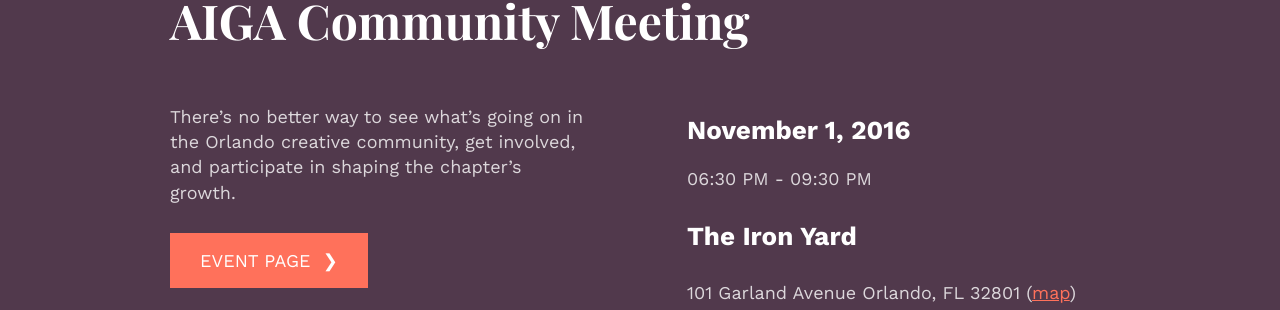
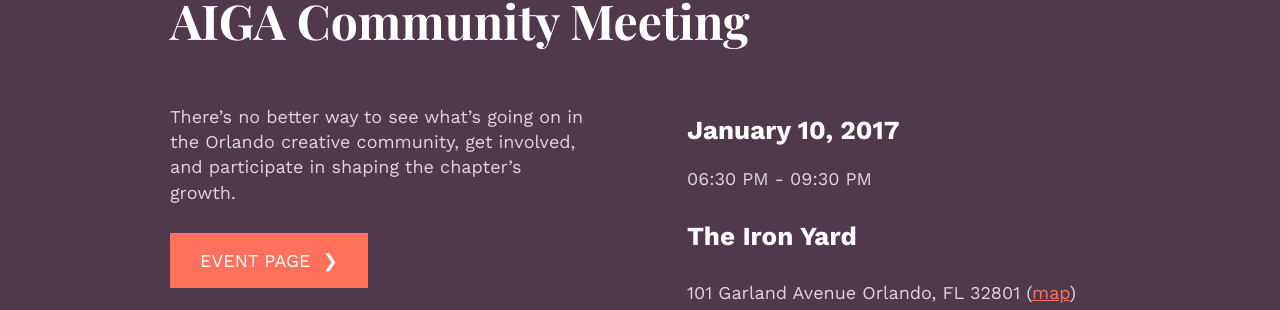
Before and after one commit to whosdustin/orlando-designers, a Jekyll site: the page built from _events/community-meeting.markdown, in a window 1280 px wide. Shown: the part 255-565 px from the top of the page. Built offline with Jekyll 4.4.1, drawn with Linux system fonts in a browser that asks for light colours; comment, search, counter and statistics services are not loaded.

Commit message:
Updated Community Meeting

```diff
--- a/_events/community-meeting.markdown
+++ b/_events/community-meeting.markdown
@@ -1,8 +1,8 @@
 ---
 title: AIGA Community Meeting
 date: 2016-10-31 10:21:00 -04:00
-start_date: 2016-11-01 18:30:00 -04:00
-end_date: 2016-11-01 21:30:00 -04:00
+start_date: 2017-01-10 18:30:00 -05:00
+end_date: 2017-01-10 21:30:00 -05:00
 location_name: The Iron Yard
 address: 101 Garland Avenue Orlando, FL 32801
 link: http://orlando.aiga.org/event/november-2016-community-meeting/
```
